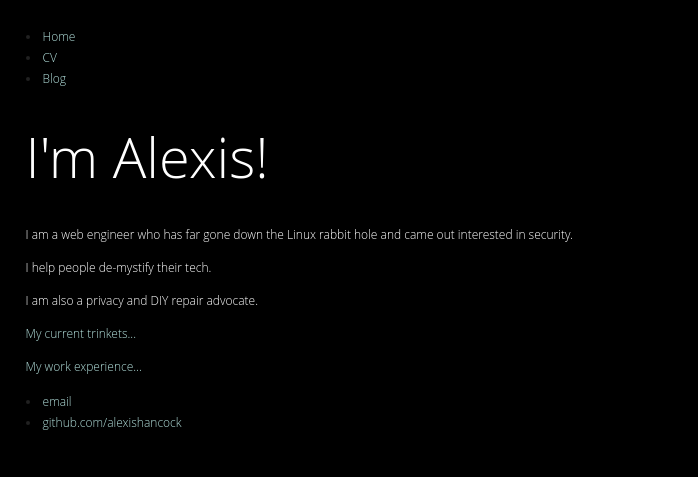
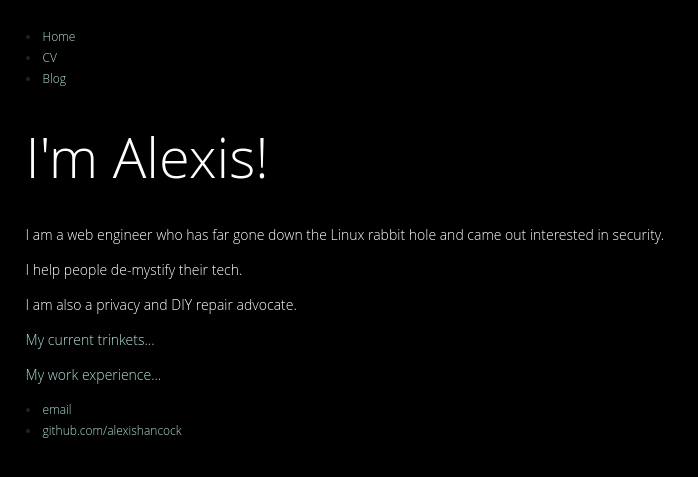
Before and after one commit to zoracon/zoracon.github.io, a Jekyll site: the page built from index.html, in a window 1280 px wide. Shown: the top 477 px of the page, without its empty margins (0-698 px from the left). Built offline with Jekyll 4.4.1, drawn with Linux system fonts in a browser that asks for light colours.

Commit message:
CSS compile

```diff
--- a/css/style.css
+++ b/css/style.css
@@ -29,7 +29,7 @@ body {
     body ul li {
       font-size: 12px; }
   body p {
-    font-size: 12px; }
+    font-size: 14px; }
   body section {
     padding: 1%; }
   body a {
--- a/css/style.scss
+++ b/css/style.scss
@@ -46,7 +46,7 @@ body {
 	}
 
 	p {
-		font-size: 12px;
+		font-size: 14px;
 	}
 
 	section {
```
